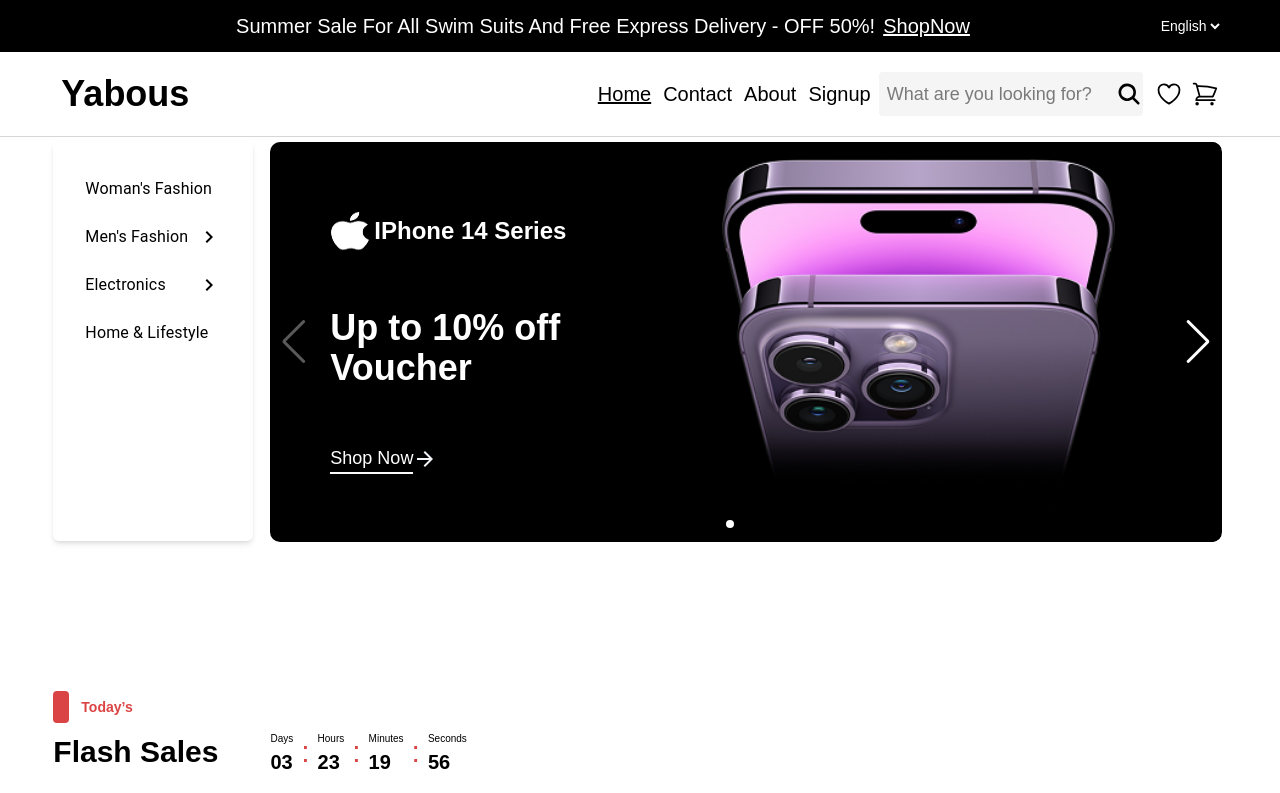
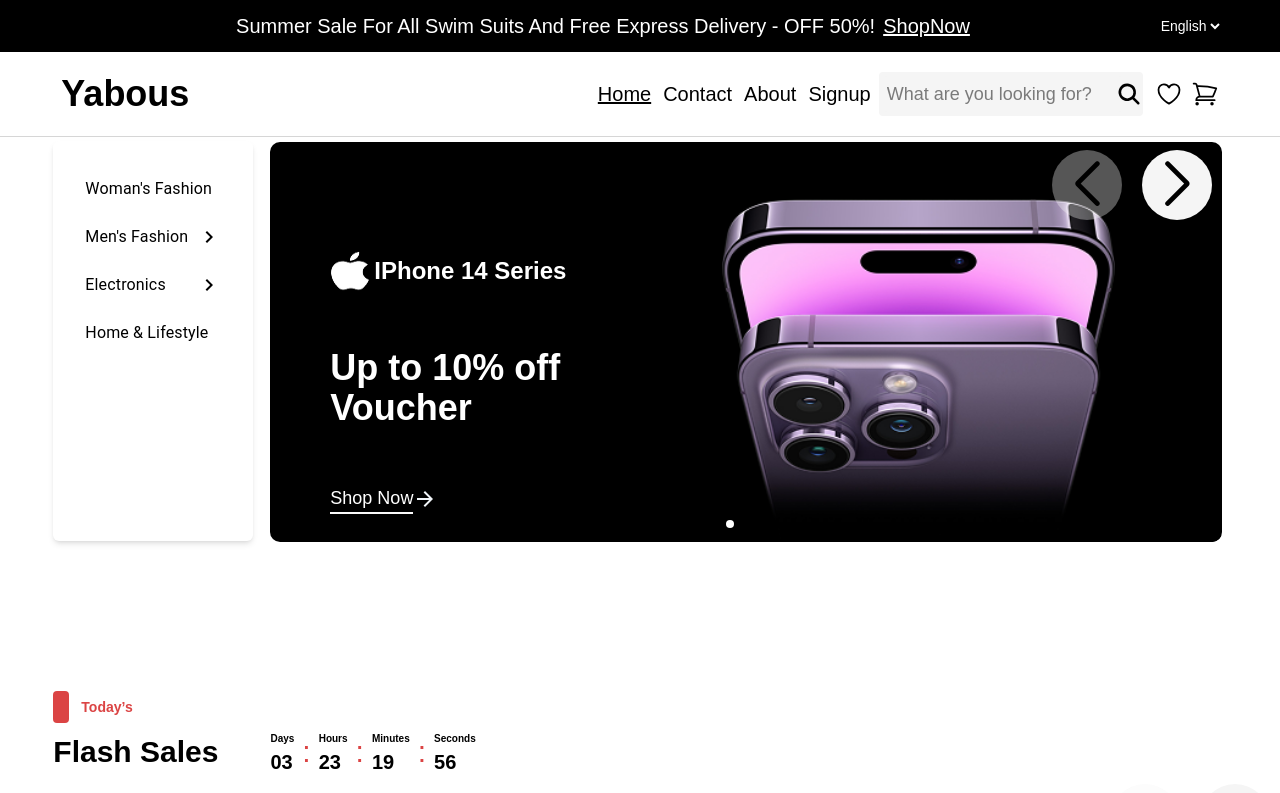
Before and after one commit to salihbezai/Yabous, a React (Vite) app: page / in a window 1280 px wide. Shown: the top 793 px of the page. Built offline with nearby package versions, Linux system fonts and the light colour scheme.

Commit message:
push carousel buttons to the top right

```diff
--- a/src/components/FlashSales.jsx
+++ b/src/components/FlashSales.jsx
@@ -11,28 +11,28 @@
         <div className="flex items-center">
           <div className="flex  items-center gap-2">
             <div className="">
-              <span className="text-[10px]">Days</span>
+              <span className="text-[10px] font-bold">Days</span>
               <div className="">
                 <h1 className="text-xl font-bold">03</h1>
               </div>
             </div>
             <div className="text-3xl secondaryColorText rounded">:</div>
             <div>
-              <span className="text-[10px]">Hours</span>
+              <span className="text-[10px] font-bold">Hours</span>
               <div className="">
                 <h1 className="text-xl font-bold">23</h1>
               </div>
             </div>
             <div className="text-3xl secondaryColorText rounded">:</div>
             <div>
-              <span className="text-[10px]">Minutes</span>
+              <span className="text-[10px] font-bold">Minutes</span>
               <div className="">
                 <h1 className="text-xl font-bold">19</h1>
               </div>
             </div>
             <div className="text-3xl secondaryColorText rounded">:</div>
             <div>
-              <span className="text-[10px]">Seconds</span>
+              <span className="text-[10px] font-bold">Seconds</span>
               <div className="">
                 <h1 className="text-xl font-bold">56</h1>
               </div>
--- a/src/styles/swiper.css
+++ b/src/styles/swiper.css
@@ -16,8 +16,42 @@
   width: 100%;
   height: 100%;
   background: #000;
+  position: relative;
+}
+.swiper-wrapper {
+  padding-top: 40px;
+  padding-bottom: 40px;
+}
+.swiper-button-prev {
+  position: absolute;
+  top: 30px;
+  right: 100px;
+  left: auto;
+  width: 70px;
+  height: 70px;
+  background-color: #f5f5f5;
+  border-radius: 50%;
+}
+.swiper-button-prev::after {
+  text-align: center;
+  color: black;
+  font-weight: bold;
 }
 
+.swiper-button-next {
+  position: absolute;
+  top: 30px;
+  width: 70px;
+  height: 70px;
+  background-color: #f5f5f5;
+  border-radius: 50%;
+}
+
+.swiper-button-next::after {
+  text-align: center;
+  color: black;
+  font-weight: bold;
+}
 .swiper-slide {
   font-size: 18px;
   color: #fff;
```
